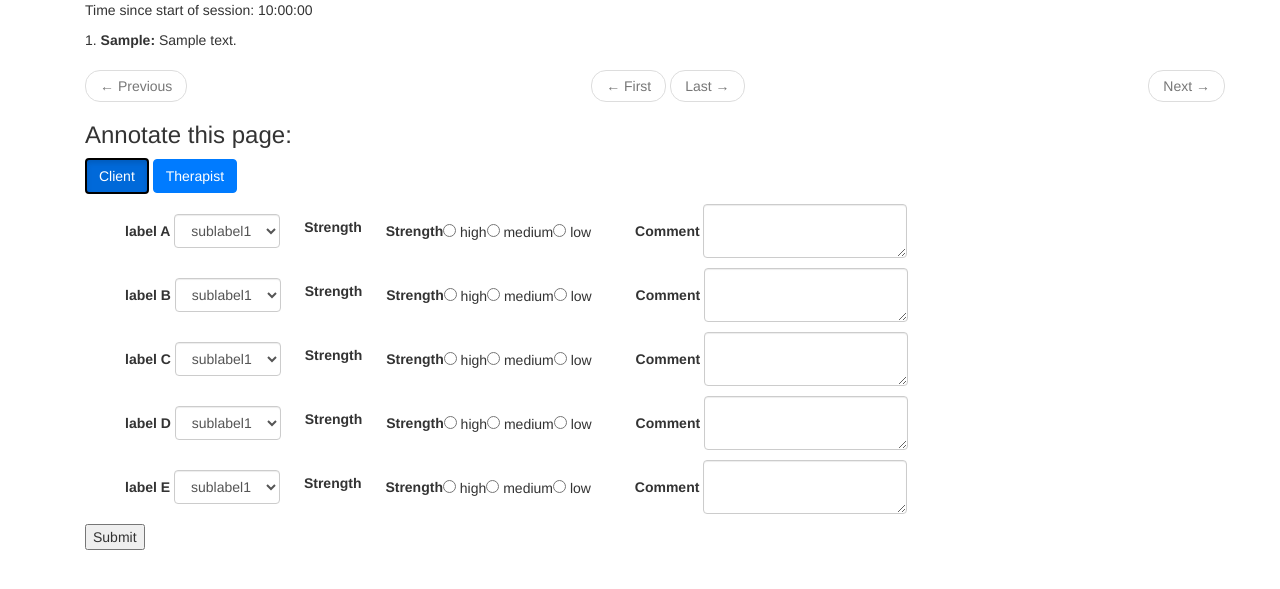
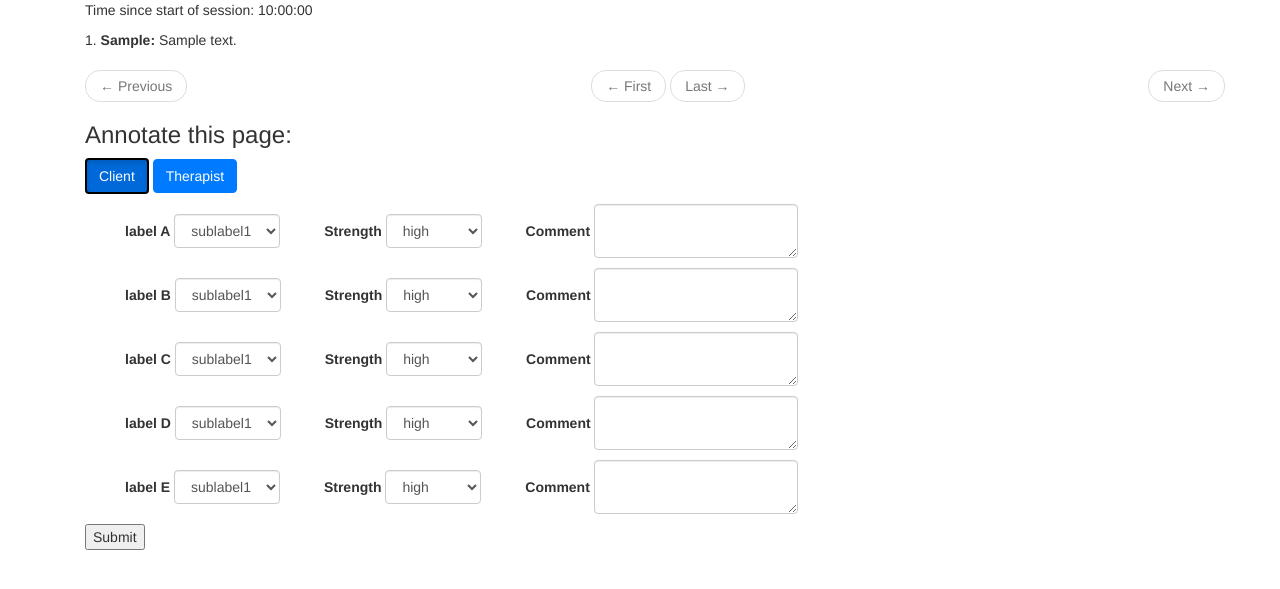
Before and after one commit to Maria-Liakata-NLP-Group/annotations-interface, a Flask app: page /annotate/annotate_psychotherapy/1 in a window 1280 px wide, after a click on "Client". Shown: the part 195-784 px from the top of the page. Run offline with Flask 3, Linux system fonts and the light colour scheme; a user stored in the database is signed in; tables that the repository leaves empty hold one stand-in row (values such as "Sample post"); some libraries are stand-ins or nearby versions.

Commit message:
change "strength" field from radio field to select field

```diff
--- a/app/annotate/forms.py
+++ b/app/annotate/forms.py
@@ -2,8 +2,7 @@
 Annotation forms for the app
 """
 from flask_wtf import FlaskForm
-from flask_wtf.form import _Auto
-from wtforms import RadioField, SelectField, SubmitField, TextAreaField
+from wtforms import SelectField, SubmitField, TextAreaField
 from wtforms.validators import DataRequired, Length
 
 from app.utils import (
@@ -14,22 +13,11 @@ from app.utils import (
     SubLabelsC,
     SubLabelsD,
     SubLabelsE,
-    Speaker,
 )
 
 
-def create_label_field(label, choices, name):
-    """
-    Create a select field for the labels in the psychotherapy annotation form
-
-    Args:
-        label: Label name (A, B, etc.)
-        choices: Enum choices (sublabels) for the label
-        name: The HTML name of the field
-
-    Returns:
-        A select field for the label with DataRequired validator
-    """
+def create_select_field(label, choices, name):
+    """Create a select field with the given label, choices and name"""
 
     return SelectField(
         label=label,
@@ -39,39 +27,8 @@ def create_label_field(label, choices, name):
     )
 
 
-def create_label_strength_field(label, choices, name):
-    """
-    Create a radio field for the label strength in the psychotherapy annotation form
-
-    Args:
-        label: Label for this radio field
-        choices: Enum choices for this radio field
-        name: The HTML name of the field
-
-    Returns:
-        A radio field for the label strength with DataRequired validator
-    """
-
-    return RadioField(
-        label=label,
-        choices=[(choice.name, choice.value) for choice in choices],
-        validators=[DataRequired()],
-        name=name,
-    )
-
-
-def create_comment_field(label, name, max_length=200):
-    """
-    Create a text area field for the comment in the psychotherapy annotation form
-
-    Args:
-        label: Label for this comment field
-        name: The HTML name of the field
-        max_length: Maximum length of the comment
-
-    Returns:
-        A text area field for the comment with DataRequired and Length validators
-    """
+def create_text_area_field(label, name, max_length=200):
+    """Create a text area field with the given label, name and max length"""
 
     return TextAreaField(
         label,
@@ -83,80 +40,80 @@ def create_comment_field(label, name, max_length=200):
 class PSAnnotationFormClient(FlaskForm):
     """Segment level annotation form of psychotherapy datasets for the client"""
 
-    label_a = create_label_field(
+    label_a = create_select_field(
         label=LabelNames.label_a.value, choices=SubLabelsA, name="label_a_client"
     )
-    label_b = create_label_field(
+    label_b = create_select_field(
         label=LabelNames.label_b.value, choices=SubLabelsB, name="label_b_client"
     )
-    label_c = create_label_field(
+    label_c = create_select_field(
         label=LabelNames.label_c.value, choices=SubLabelsC, name="label_c_client"
     )
-    label_d = create_label_field(
+    label_d = create_select_field(
         label=LabelNames.label_d.value, choices=SubLabelsD, name="label_d_client"
     )
-    label_e = create_label_field(
+    label_e = create_select_field(
         label=LabelNames.label_e.value, choices=SubLabelsE, name="label_e_client"
     )
-    strength_a = create_label_strength_field(
+    strength_a = create_select_field(
         label="Strength", choices=LabelStrength, name="strength_a_client"
     )
-    strength_b = create_label_strength_field(
+    strength_b = create_select_field(
         label="Strength", choices=LabelStrength, name="strength_b_client"
     )
-    strength_c = create_label_strength_field(
+    strength_c = create_select_field(
         label="Strength", choices=LabelStrength, name="strength_c_client"
     )
-    strength_d = create_label_strength_field(
+    strength_d = create_select_field(
         label="Strength", choices=LabelStrength, name="strength_d_client"
     )
-    strength_e = create_label_strength_field(
+    strength_e = create_select_field(
         label="Strength", choices=LabelStrength, name="strength_e_client"
     )
-    comment_a = create_comment_field(label="Comment", name="comment_a_client")
-    comment_b = create_comment_field(label="Comment", name="comment_b_client")
-    comment_c = create_comment_field(label="Comment", name="comment_c_client")
-    comment_d = create_comment_field(label="Comment", name="comment_d_client")
-    comment_e = create_comment_field(label="Comment", name="comment_e_client")
+    comment_a = create_text_area_field(label="Comment", name="comment_a_client")
+    comment_b = create_text_area_field(label="Comment", name="comment_b_client")
+    comment_c = create_text_area_field(label="Comment", name="comment_c_client")
+    comment_d = create_text_area_field(label="Comment", name="comment_d_client")
+    comment_e = create_text_area_field(label="Comment", name="comment_e_client")
     submit = SubmitField("Submit")
 
 
 class PSAnnotationFormTherapist(FlaskForm):
     """Segment level annotation form of psychotherapy datasets for the therapist"""
 
-    label_a = create_label_field(
+    label_a = create_select_field(
         label=LabelNames.label_a.value, choices=SubLabelsA, name="label_a_therapist"
     )
-    label_b = create_label_field(
+    label_b = create_select_field(
         label=LabelNames.label_b.value, choices=SubLabelsB, name="label_b_therapist"
     )
-    label_c = create_label_field(
+    label_c = create_select_field(
         label=LabelNames.label_c.value, choices=SubLabelsC, name="label_c_therapist"
     )
-    label_d = create_label_field(
+    label_d = create_select_field(
         label=LabelNames.label_d.value, choices=SubLabelsD, name="label_d_therapist"
     )
-    label_e = create_label_field(
+    label_e = create_select_field(
         label=LabelNames.label_e.value, choices=SubLabelsE, name="label_e_therapist"
     )
-    strength_a = create_label_strength_field(
+    strength_a = create_select_field(
         label="Strength", choices=LabelStrength, name="strength_a_therapist"
     )
-    strength_b = create_label_strength_field(
+    strength_b = create_select_field(
         label="Strength", choices=LabelStrength, name="strength_b_therapist"
     )
-    strength_c = create_label_strength_field(
+    strength_c = create_select_field(
         label="Strength", choices=LabelStrength, name="strength_c_therapist"
     )
-    strength_d = create_label_strength_field(
+    strength_d = create_select_field(
         label="Strength", choices=LabelStrength, name="strength_d_therapist"
     )
-    strength_e = create_label_strength_field(
+    strength_e = create_select_field(
         label="Strength", choices=LabelStrength, name="strength_e_therapist"
     )
-    comment_a = create_comment_field(label="Comment", name="comment_a_therapist")
-    comment_b = create_comment_field(label="Comment", name="comment_b_therapist")
-    comment_c = create_comment_field(label="Comment", name="comment_c_therapist")
-    comment_d = create_comment_field(label="Comment", name="comment_d_therapist")
-    comment_e = create_comment_field(label="Comment", name="comment_e_therapist")
+    comment_a = create_text_area_field(label="Comment", name="comment_a_therapist")
+    comment_b = create_text_area_field(label="Comment", name="comment_b_therapist")
+    comment_c = create_text_area_field(label="Comment", name="comment_c_therapist")
+    comment_d = create_text_area_field(label="Comment", name="comment_d_therapist")
+    comment_e = create_text_area_field(label="Comment", name="comment_e_therapist")
     submit = SubmitField("Submit")
--- a/app/templates/annotate/annotate_ps.html
+++ b/app/templates/annotate/annotate_ps.html
@@ -83,7 +83,10 @@ app_content %} {% block head%} {{ super() }}
     </div>
 
     <!-- Form 1 -->
+    <!-- The action attribute specifies the URL where the form data should be sent when submitted -->
+    <!-- Setting action="", the form is submitted to the current URL -->
     <form
+      action=""
       class="form-inline"
       method="post"
       role="form"
@@ -94,33 +97,28 @@ app_content %} {% block head%} {{ super() }}
       <!-- Hidden CSRF token -->
 
       <div class="form-group">
-        {{ wtf.form_field(form_client.label_a) }}
-        <strong>{{ form_client.strength_a.label }}</strong>
-        {{ wtf.form_field(form_client.strength_a) }} {{
+        {{ wtf.form_field(form_client.label_a) }} {{
+        wtf.form_field(form_client.strength_a) }} {{
         wtf.form_field(form_client.comment_a) }}
       </div>
       <div class="form-group">
-        {{ wtf.form_field(form_client.label_b) }}
-        <strong>{{ form_client.strength_b.label }}</strong>
-        {{ wtf.form_field(form_client.strength_b) }} {{
+        {{ wtf.form_field(form_client.label_b) }} {{
+        wtf.form_field(form_client.strength_b) }} {{
         wtf.form_field(form_client.comment_b) }}
       </div>
       <div class="form-group">
-        {{ wtf.form_field(form_client.label_c) }}
-        <strong>{{ form_client.strength_c.label }}</strong>
-        {{ wtf.form_field(form_client.strength_c) }} {{
+        {{ wtf.form_field(form_client.label_c) }} {{
+        wtf.form_field(form_client.strength_c) }} {{
         wtf.form_field(form_client.comment_c) }}
       </div>
       <div class="form-group">
-        {{ wtf.form_field(form_client.label_d) }}
-        <strong>{{ form_client.strength_d.label }}</strong>
-        {{ wtf.form_field(form_client.strength_d) }} {{
+        {{ wtf.form_field(form_client.label_d) }} {{
+        wtf.form_field(form_client.strength_d) }} {{
         wtf.form_field(form_client.comment_d) }}
       </div>
       <div class="form-group">
-        {{ wtf.form_field(form_client.label_e) }}
-        <strong>{{ form_client.strength_e.label }}</strong>
-        {{ wtf.form_field(form_client.strength_e) }} {{
+        {{ wtf.form_field(form_client.label_e) }} {{
+        wtf.form_field(form_client.strength_e) }} {{
         wtf.form_field(form_client.comment_e) }}
       </div>
       <p></p>
@@ -131,6 +129,7 @@ app_content %} {% block head%} {{ super() }}
 
     <!-- Form 2 -->
     <form
+      action=""
       class="form-inline"
       method="post"
       role="form"
@@ -141,33 +140,28 @@ app_content %} {% block head%} {{ super() }}
       <!-- Hidden CSRF token -->
 
       <div class="form-group">
-        {{ wtf.form_field(form_therapist.label_a) }}
-        <strong>{{ form_therapist.strength_a.label }}</strong>
-        {{ wtf.form_field(form_therapist.strength_a) }} {{
+        {{ wtf.form_field(form_therapist.label_a) }} {{
+        wtf.form_field(form_therapist.strength_a) }} {{
         wtf.form_field(form_therapist.comment_a) }}
       </div>
       <div class="form-group">
-        {{ wtf.form_field(form_therapist.label_b) }}
-        <strong>{{ form_therapist.strength_b.label }}</strong>
-        {{ wtf.form_field(form_therapist.strength_b) }} {{
+        {{ wtf.form_field(form_therapist.label_b) }} {{
+        wtf.form_field(form_therapist.strength_b) }} {{
         wtf.form_field(form_therapist.comment_b) }}
       </div>
       <div class="form-group">
-        {{ wtf.form_field(form_therapist.label_c) }}
-        <strong>{{ form_therapist.strength_c.label }}</strong>
-        {{ wtf.form_field(form_therapist.strength_c) }} {{
+        {{ wtf.form_field(form_therapist.label_c) }} {{
+        wtf.form_field(form_therapist.strength_c) }} {{
         wtf.form_field(form_therapist.comment_c) }}
       </div>
       <div class="form-group">
-        {{ wtf.form_field(form_therapist.label_d) }}
-        <strong>{{ form_therapist.strength_d.label }}</strong>
-        {{ wtf.form_field(form_therapist.strength_d) }} {{
+        {{ wtf.form_field(form_therapist.label_d) }} {{
+        wtf.form_field(form_therapist.strength_d) }} {{
         wtf.form_field(form_therapist.comment_d) }}
       </div>
       <div class="form-group">
-        {{ wtf.form_field(form_therapist.label_e) }}
-        <strong>{{ form_therapist.strength_e.label }}</strong>
-        {{ wtf.form_field(form_therapist.strength_e) }} {{
+        {{ wtf.form_field(form_therapist.label_e) }} {{
+        wtf.form_field(form_therapist.strength_e) }} {{
         wtf.form_field(form_therapist.comment_e) }}
       </div>
       <p></p>
```
